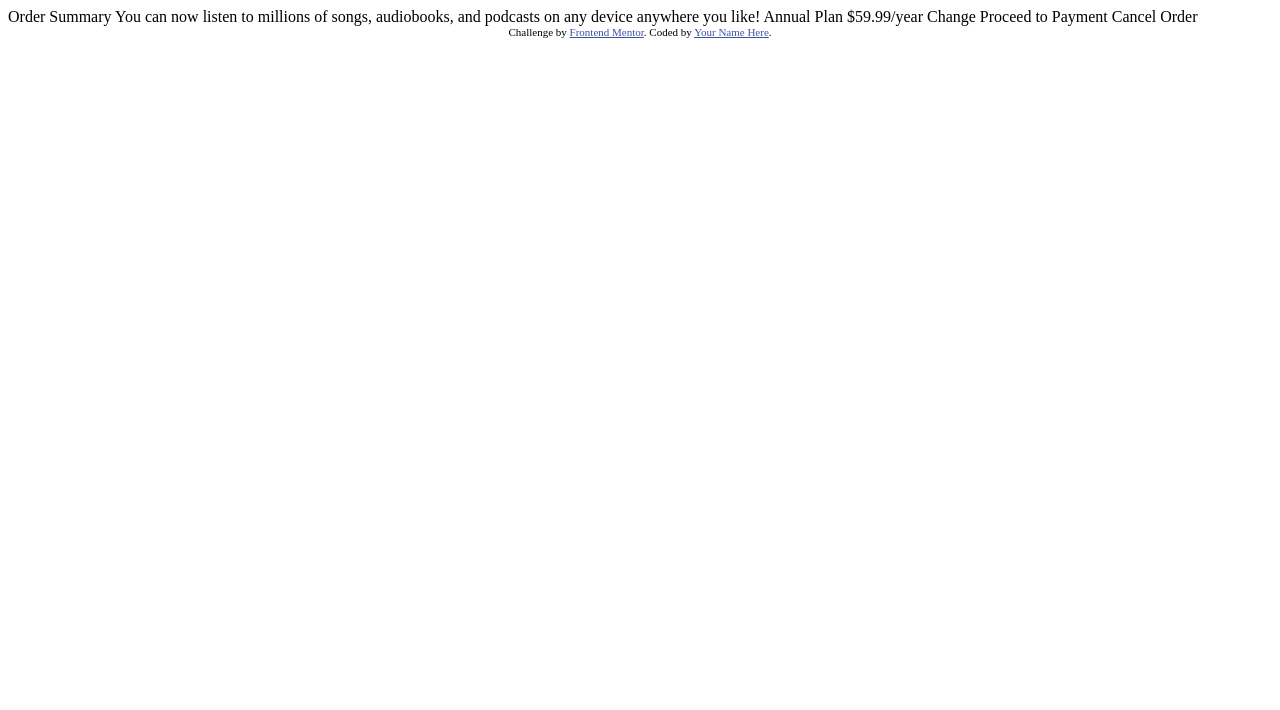
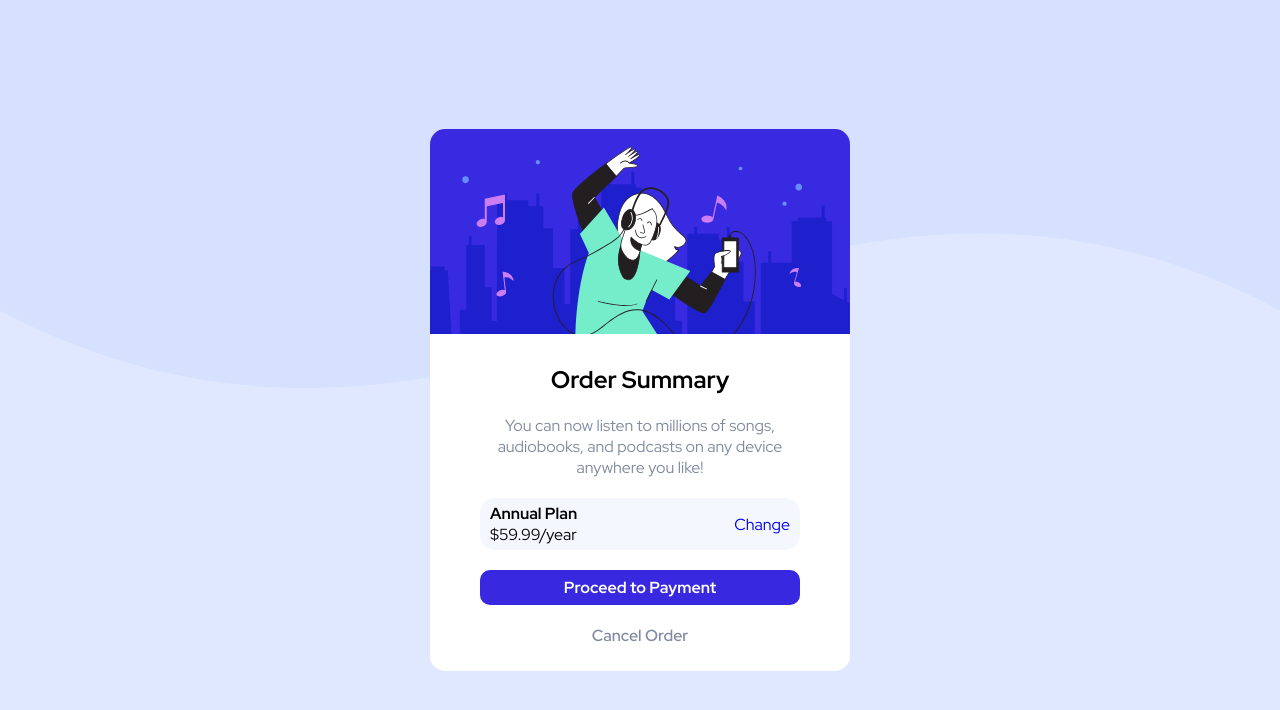
Before and after one commit to inocenciooo/order-summary-component-main, a plain HTML site: page index.html in a window 1280 px wide. Drawn offline with Linux system fonts and the light colour scheme.

Commit message:
feito html e inicio da estilização

```diff
--- a/index.html
+++ b/index.html
@@ -1,37 +1,56 @@
 <!DOCTYPE html>
 <html lang="en">
+
 <head>
   <meta charset="UTF-8">
-  <meta name="viewport" content="width=device-width, initial-scale=1.0"> <!-- displays site properly based on user's device -->
+  <meta name="viewport" content="width=device-width, initial-scale=1.0">
 
-  <link rel="icon" type="image/png" sizes="32x32" href="./images/favicon-32x32.png">
+  <link rel="icon" type="image/png" sizes="32x32" href="./src/images/favicon-32x32.png">
+  <link rel="stylesheet" href="./src/css/style.css">
+  <link rel="stylesheet" href="./src/css/responsive.css">
 
-  <title>Frontend Mentor | Order summary card</title>
+  <title>Order summary card | Vinícius Inocêncio</title>
 
-  <!-- Feel free to remove these styles or customise in your own stylesheet 👍 -->
-  <style>
-    .attribution { font-size: 11px; text-align: center; }
-    .attribution a { color: hsl(228, 45%, 44%); }
-  </style>
 </head>
+
 <body>
+  <main class="card">
+    <div class="image">
+      <img src="./src/images/illustration-hero.svg">
+    </div>
+    <section>
+      <div class="summary">
+        <h1>Order Summary</h1>
+        <p>You can now listen to millions of songs, audiobooks, and podcasts on any
+          device anywhere you like!</p>
+      </div>
+      <div class="plan">
+        <div class="annual-plan">
+          <h4>Annual Plan</h4>
+          <p>$59.99/year</p>
+        </div>
+        <div class="change">
+          <p><a href="#">Change</a></p>
+        </div>
+      </div>
+      <div class="buttons">
+        <button class="proced">
+          Proceed to Payment
+        </button>
+        <button class="cancel">
+          Cancel Order
+        </button>
+      </div>
+    </section>
+  </main>
 
-  Order Summary
 
-  You can now listen to millions of songs, audiobooks, and podcasts on any
-  device anywhere you like!
-
-  Annual Plan
-  $59.99/year
-
-  Change
-
-  Proceed to Payment
-  Cancel Order
-
+  <!--
   <div class="attribution">
     Challenge by <a href="https://www.frontendmentor.io?ref=challenge" target="_blank">Frontend Mentor</a>.
-    Coded by <a href="#">Your Name Here</a>.
+    Coded by <a href="https://www.github.com/inocenciooo">Vinícius Inocêncio</a>.
   </div>
+  -->
 </body>
+
 </html>
--- /dev/null
+++ b/src/css/style.css
@@ -0,0 +1,109 @@
+@import url("https://fonts.googleapis.com/css2?family=Red+Hat+Display:ital,wght@0,300..900;1,300..900&display=swap");
+
+:root {
+  --Paleblue: hsl(225, 100%, 94%);
+  --Bright-blue: hsl(245, 75%, 52%);
+
+  --Very-pale-blue: hsl(225, 100%, 98%);
+  --Desaturated-blue: hsl(224, 23%, 55%);
+  --Dark-blue: hsl(223, 47%, 23%);
+
+  --Font-size-paragraph: 16px;
+}
+* {
+  margin: 0;
+  padding: 0;
+  box-sizing: border-box;
+  text-decoration: none;
+}
+button {
+  all: unset;
+  cursor: pointer;
+}
+body {
+  font-size: var(--Font-size-paragraph);
+  height: 100vh;
+  display: flex;
+  justify-content: center;
+  align-items: center;
+  background-color: var(--Paleblue);
+  background-image: url(../images/pattern-background-desktop.svg);
+  background-repeat: no-repeat;
+  background-position: top center;
+  background-size: contain;
+  font-family: "Red Hat Display";
+}
+img {
+  width: 100%;
+}
+.card {
+  background-color: white;
+  display: flex;
+  flex-direction: column;
+  justify-content: center;
+  align-items: center;
+  width: 420px;
+  overflow: hidden;
+  border-radius: 15px;
+}
+
+section {
+  padding: 25px 50px;
+}
+
+.plan {
+  background-color: var(--Very-pale-blue);
+  width: 100%;
+  display: flex;
+  align-items: center;
+  justify-content: space-between;
+  padding: 5px 10px;
+  border-radius: 15px;
+}
+
+.card .summary {
+  display: flex;
+  flex-direction: column;
+  align-items: center;
+}
+
+.card .summary p {
+    text-align: center;
+    margin: 20px 0;
+    color: #808a9f;
+}
+
+.buttons{
+    display: flex;
+    flex-direction: column;
+    align-items: center;
+}
+
+.buttons .proced{
+    background-color: var(--Bright-blue);
+    color: white;
+    padding: 7px 0;
+    width: 100%;
+    text-align: center;
+    font-weight: 700;
+    border-radius: 10px;
+    margin: 20px 0;
+}
+.buttons .cancel{
+    color: #808a9f;
+    font-weight: 600;
+    text-align: center;
+    border-radius: 10px;
+}
+
+
+
+
+
+.attribution {
+  font-size: 13px;
+  text-align: center;
+}
+.attribution a {
+  color: hsl(228, 45%, 44%);
+}
```
Also changed, not shown: front-end-mentor/design/active-states.jpg (renamed from design/active-states.jpg), front-end-mentor/design/desktop-design.jpg (renamed from design/desktop-design.jpg), front-end-mentor/design/desktop-preview.jpg (renamed from design/desktop-preview.jpg), front-end-mentor/design/mobile-design.jpg (renamed from design/mobile-design.jpg), src/css/responsive.css (added), src/images/favicon-32x32.png (renamed from images/favicon-32x32.png), src/images/icon-music.svg (renamed from images/icon-music.svg), src/images/illustration-hero.svg (renamed from images/illustration-hero.svg), src/images/pattern-background-desktop.svg (renamed from images/pattern-background-desktop.svg), src/images/pattern-background-mobile.svg (renamed from images/pattern-background-mobile.svg), 5 other files.
